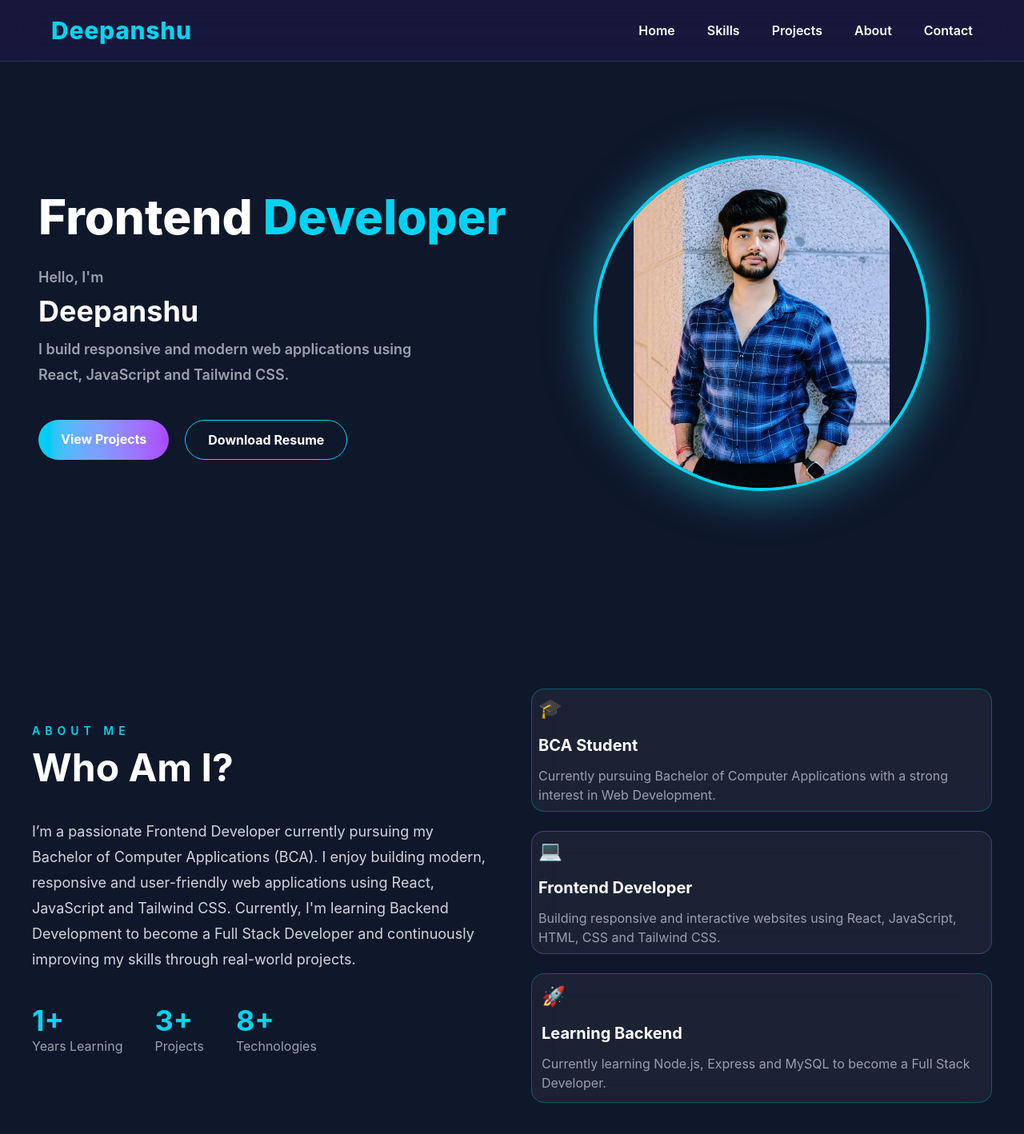
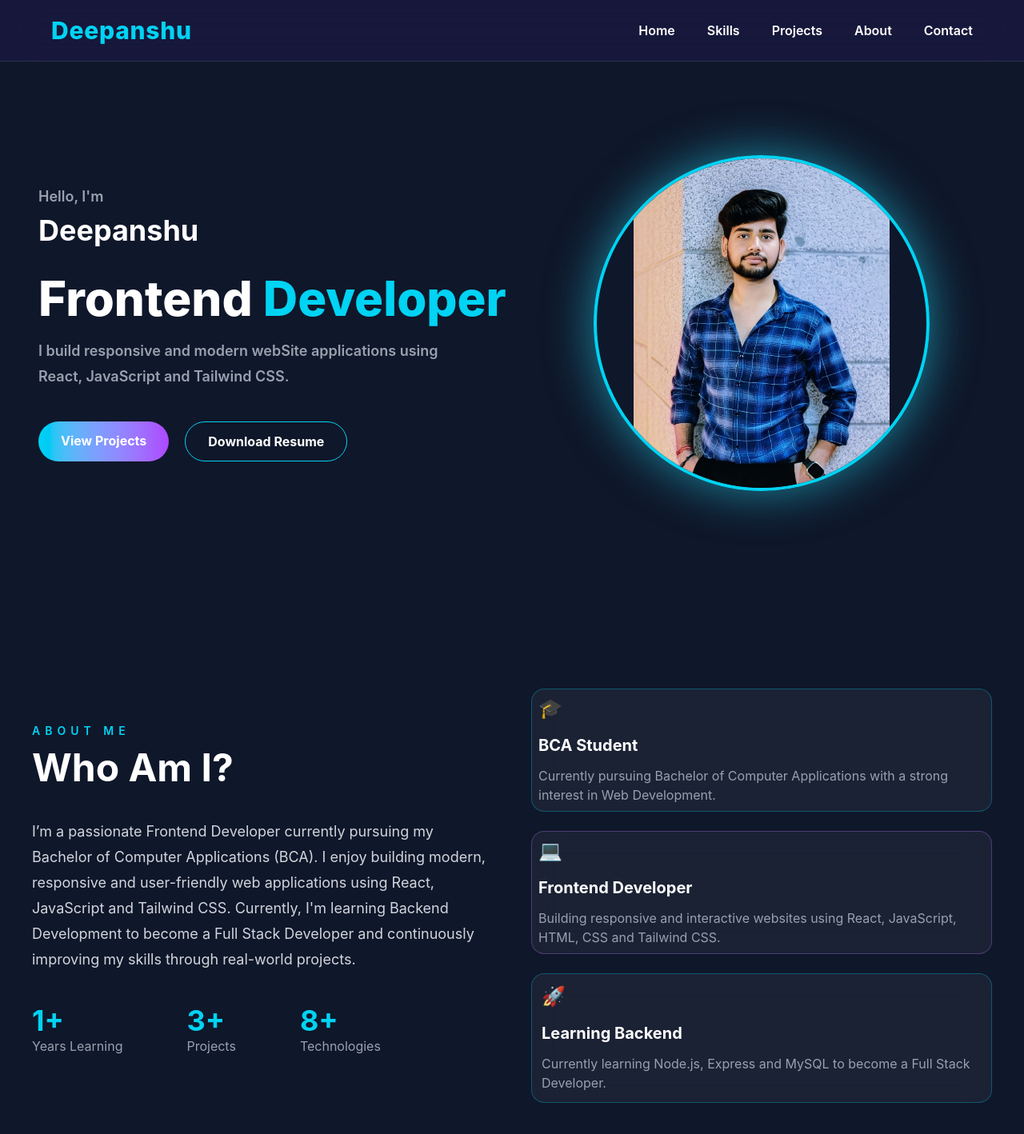
Before and after one commit to Deepanshu664/Portfolio, a React (Vite) app: page / in a window 1280 px wide. Shown: the top 1418 px of the page at 80% size. Built offline with nearby package versions, Linux system fonts and the light colour scheme.

Commit message:
update code

```diff
--- a/src/components/About.jsx
+++ b/src/components/About.jsx
@@ -58,8 +58,10 @@ Who Am I?
 <p
 className="
 text-gray-300
-text-lg
-leading-8
+text-md
+lg:text-lg
+leading-11
+lg:leading-8
 "
 >
 
@@ -77,13 +79,15 @@ through real-world projects.
 <div
 className="
 flex
-gap-10
+gap-1
 mt-10
+lg:gap-20
+
 "
 >
 
 <div>
-<h2 className="text-4xl font-bold text-cyan-400">
+<h2 className="text-2xl lg:text-4xl font-bold text-cyan-400">
 1+
 </h2>
 
@@ -93,7 +97,7 @@ Years Learning
 </div>
 
 <div>
-<h2 className="text-4xl font-bold text-cyan-400">
+<h2 className="text-2xl lg:text-4xl font-bold text-cyan-400">
 3+
 </h2>
 
@@ -103,7 +107,7 @@ Projects
 </div>
 
 <div>
-<h2 className="text-4xl font-bold text-cyan-400">
+<h2 className="text-2xl lg:text-4xl font-bold text-cyan-400">
 8+
 </h2>
 
--- a/src/components/hero.jsx
+++ b/src/components/hero.jsx
@@ -27,22 +27,7 @@ max-w-xl
 w-full
 "
 >
-<h1
-className="
-text-5xl
-lg:text-6xl
-font-extrabold
-leading-tight
-whitespace-nowrap
-mb-6
-"
->
-<span className="text-white">Frontend </span>
 
-<span className="text-cyan-400">
-Developer
-</span>
-</h1>
 
         <div className=" text-2xl font-semibold">
           <p className="text-lg text-gray-400">
@@ -55,6 +40,21 @@ font-bold
 mt-2">
 Deepanshu
 </h2>
+<h1
+className="
+text-2xl
+lg:text-6xl
+font-extrabold
+leading-tight
+whitespace-nowrap
+mt-7"
+>
+<span className="text-white">Frontend </span>
+
+<span className="text-cyan-400">
+Developer
+</span>
+</h1>
 
           <p
 className="
@@ -65,7 +65,7 @@ text-gray-400
 max-w-lg
 "
 >
-            I build responsive and modern web applications
+            I build responsive and modern webSite applications
             using React, JavaScript and Tailwind CSS.
           </p>
         </div>
```
